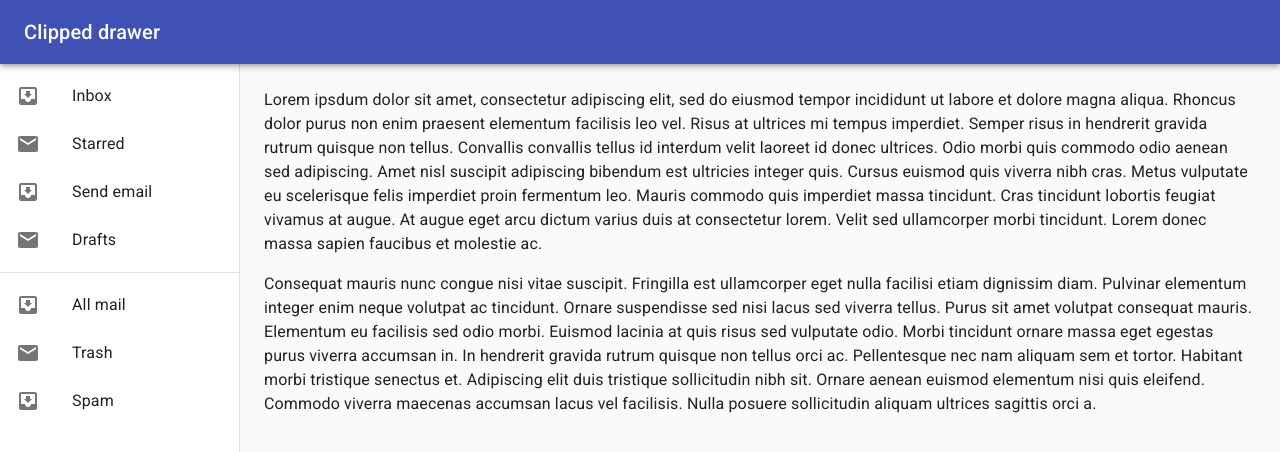
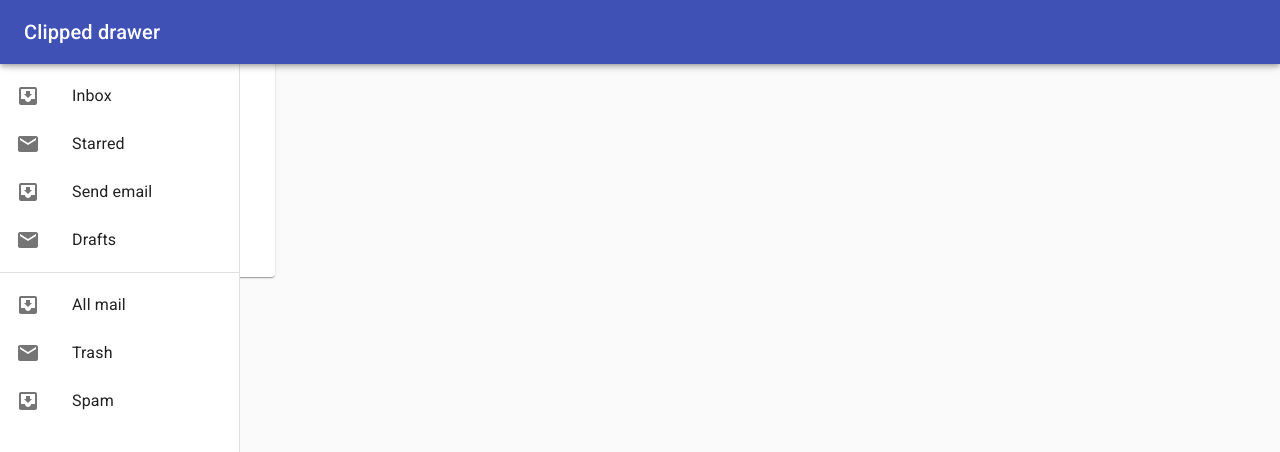
Before and after one commit to yeawyow/web-nures, a React (Create React App) app: page /login in a window 1280 px wide. Shown: the top 452 px of the page. Built offline with nearby package versions, Linux system fonts and the light colour scheme.

Commit message:
all page

```diff
--- a/src/App.js
+++ b/src/App.js
@@ -4,6 +4,8 @@
 import Main from './components/pages/Main';
 import { makeStyles } from '@material-ui/core/styles';
 import CssBaseline from '@material-ui/core/CssBaseline';
+import { BrowserRouter as Router, Switch, Route, Link } from 'react-router-dom';
+import Login from './components/pages/Login';
 
 const useStyles = makeStyles((theme) => ({
 	root: {
@@ -15,10 +17,16 @@
 	const classes = useStyles();
 	return (
 		<div className={classes.root}>
-			<Header />
-			<CssBaseline />
-			<MenuLeft />
-			<Main />
+			<Router>
+				<Header />
+				<CssBaseline />
+
+				<Switch>
+					<Route exact path="/" component={Main} />
+					<Route path="/login" component={Login} />
+				</Switch>
+				<MenuLeft />
+			</Router>
 		</div>
 	);
 }
--- /dev/null
+++ b/src/components/pages/Login.js
@@ -0,0 +1,55 @@
+import React from 'react';
+import { makeStyles } from '@material-ui/core/styles';
+import Card from '@material-ui/core/Card';
+import CardActions from '@material-ui/core/CardActions';
+import CardContent from '@material-ui/core/CardContent';
+import Button from '@material-ui/core/Button';
+import Typography from '@material-ui/core/Typography';
+import { Toolbar } from '@material-ui/core';
+
+const useStyles = makeStyles({
+	root: {
+		minWidth: 275
+	},
+	bullet: {
+		display: 'inline-block',
+		margin: '0 2px',
+		transform: 'scale(0.8)'
+	},
+	title: {
+		fontSize: 14
+	},
+	pos: {
+		marginBottom: 12
+	}
+});
+
+export default function Login() {
+	const classes = useStyles();
+	const bull = <span className={classes.bullet}>•</span>;
+
+	return (
+		<Card className={classes.root}>
+			<Toolbar />
+			<CardContent>
+				<Typography className={classes.title} color="textSecondary" gutterBottom>
+					Word of the Day
+				</Typography>
+				<Typography variant="h5" component="h2">
+					be{bull}nev{bull}o{bull}lent
+				</Typography>
+				<Typography className={classes.pos} color="textSecondary">
+					adjective
+				</Typography>
+				<Typography variant="body2" component="p">
+					well meaning and kindly.
+					<br />
+					{'"a benevolent smile"'}
+				</Typography>
+			</CardContent>
+			<CardActions>
+				<Button size="small">Learn More</Button>
+			</CardActions>
+		</Card>
+	);
+}
```
